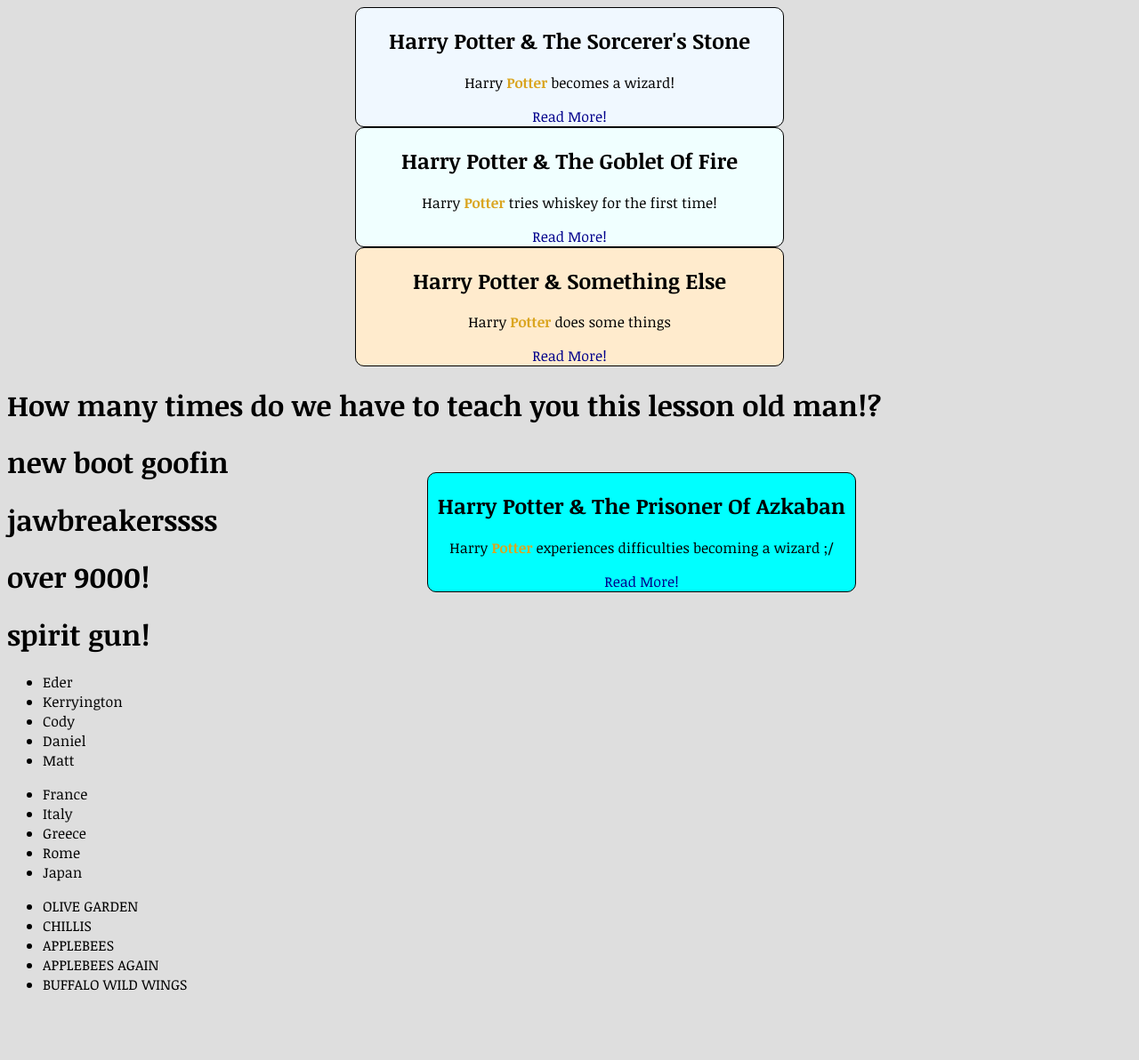
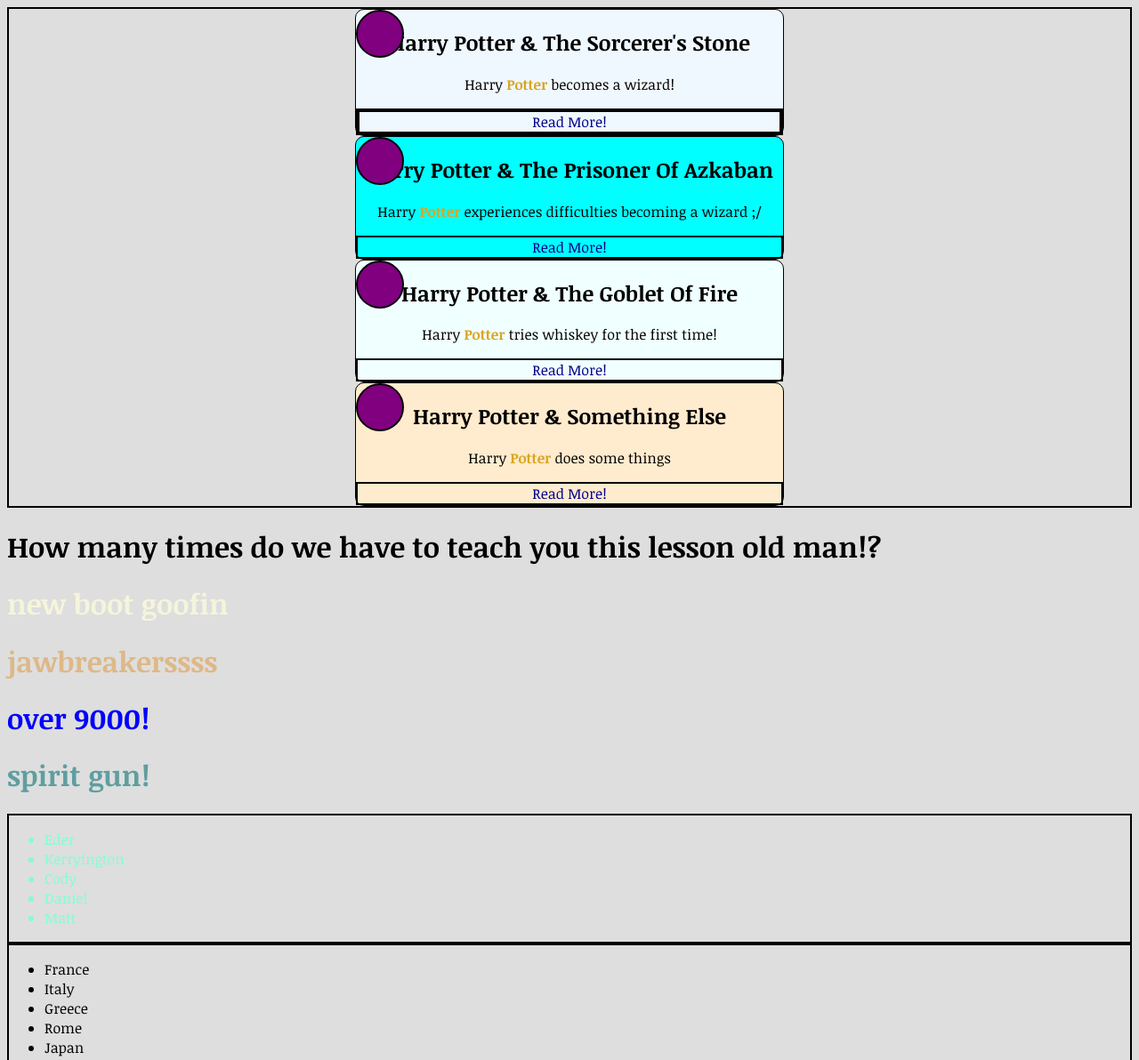
Before and after one commit to jivemachine/html-css-practice, a plain HTML site: page index.html in a window 1280 px wide. Shown: the top 1192 px of the page at 89% size. Before the commit the page ends 1134 px from the top, so only its background shows below. Drawn offline with Linux system fonts and the light colour scheme.

Commit message:
finished css

```diff
--- a/styles.css
+++ b/styles.css
@@ -3,7 +3,9 @@ body {
     background-color: rgb(222, 222, 222);
 }
 
-h2, p, .readme-wrapper {
+h2,
+p,
+.readme-wrapper {
     text-align: center;
 }
 
@@ -38,9 +40,6 @@ span {
 
 #box2 {
     background-color: aqua;
-    position: absolute;
-    bottom: 8.4em;
-    left: 30em;
 }
 
 #box3 {
@@ -50,3 +49,59 @@ span {
 #box4 {
     background-color: blanchedalmond;
 }
+
+.photoLol {
+    height: 50px;
+    width: 50px;
+    border-radius: 50px;
+    background-color: purple;
+    position: absolute;
+}
+
+h1 {
+    color: darkslategray;
+}
+
+.original {
+    color: greenyellow;
+}
+
+.additional {
+    color: chocolate;
+}
+
+#show1 {
+    color: black;
+}
+
+#show2 {
+    color: cadetblue
+}
+
+#show3 {
+    color: blue;
+}
+
+#show4 {
+    color: burlywood;
+}
+
+#show5 {
+    color: beige;
+}
+
+ul {
+    color: aquamarine;
+}
+
+.star {
+    color: black;
+}
+
+#wars {
+    color: cadetblue;
+}
+
+div {
+    border: 2px solid black;
+}
```
